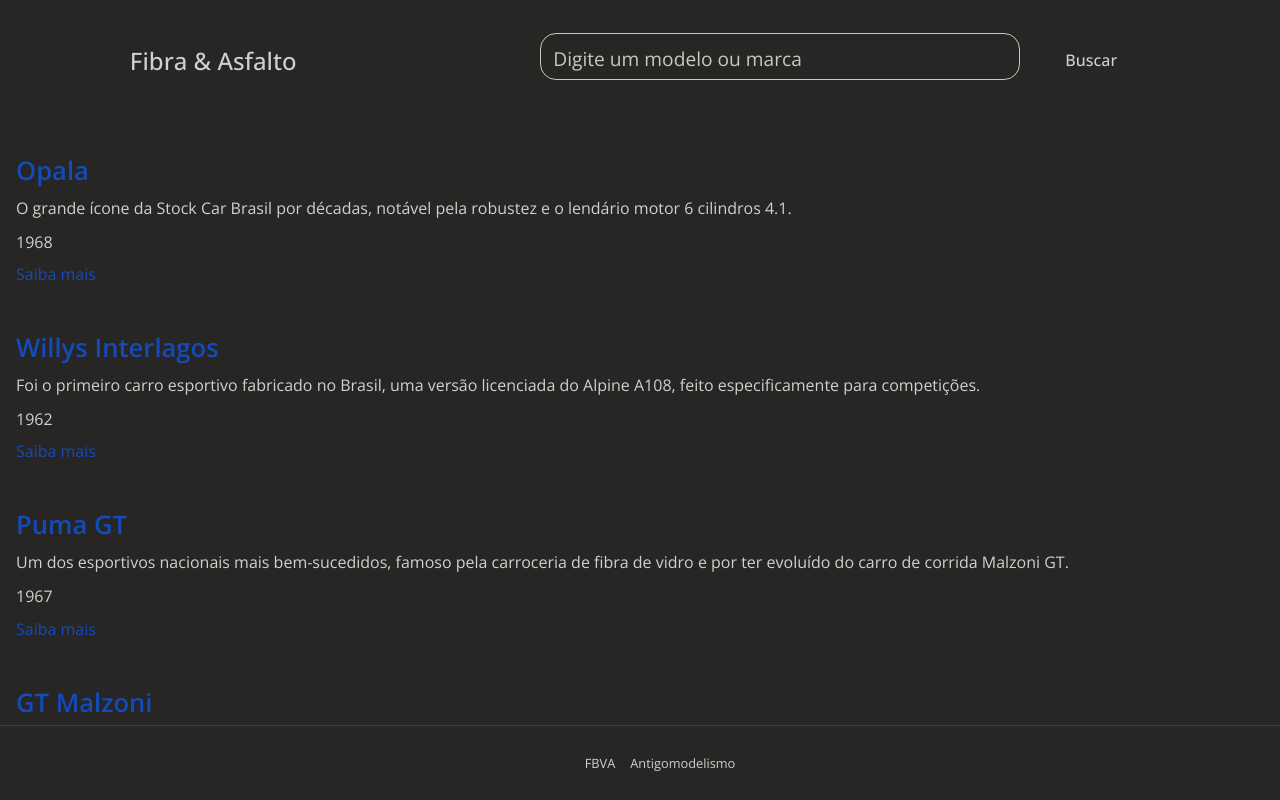
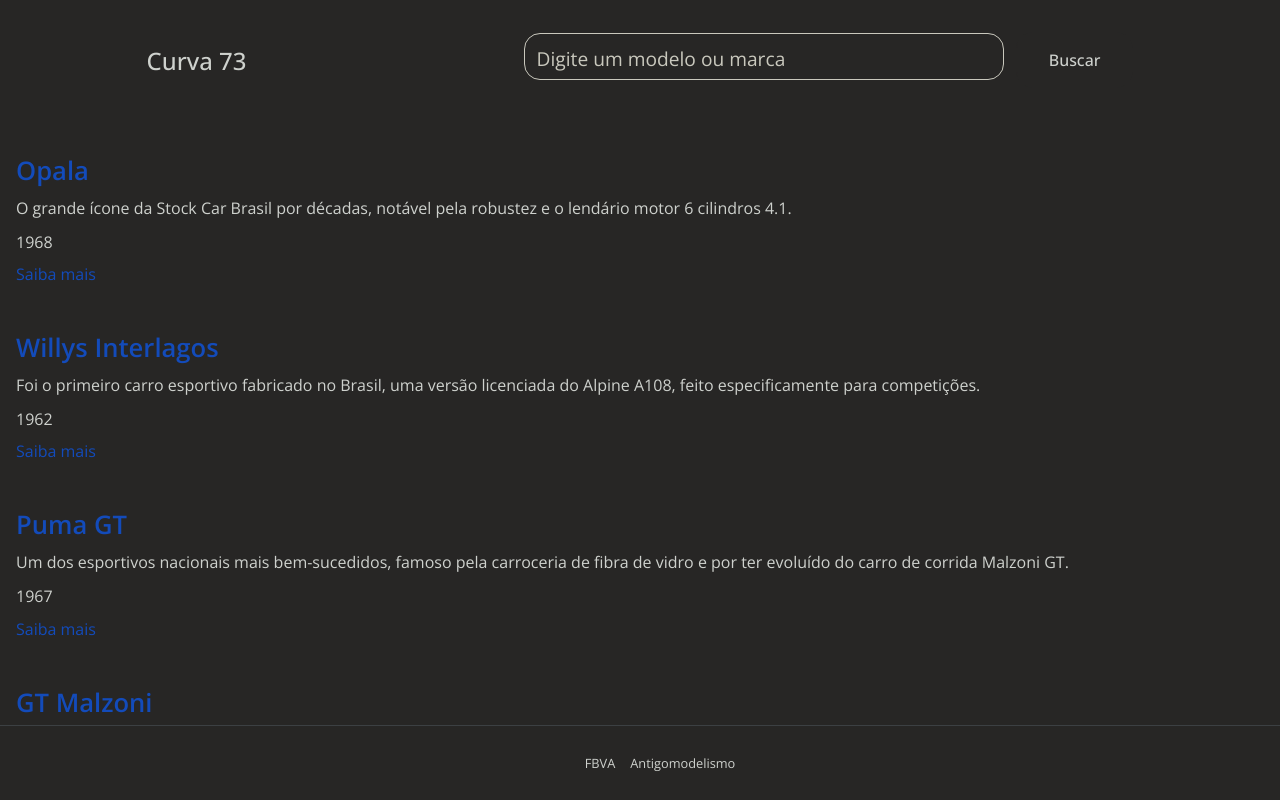
Before and after one commit to joceliomenezesf/curva-73, a plain HTML site: page index.html in a window 1280 px wide. Drawn offline with nearby package versions, Linux system fonts and the light colour scheme.

Commit message:
Update index.html

```diff
--- a/index.html
+++ b/index.html
@@ -4,11 +4,11 @@
     <meta charset="UTF-8">
     <meta name="viewport" content="width=device-width, initial-scale=1.0">
     <link rel="stylesheet" href="style.css">
-    <title>Fibra & Asfalto</title>
+    <title>Curva 73</title>
 </head>
 <body>
     <header>
-        <h1>Fibra & Asfalto</h1>
+        <h1>Curva 73</h1>
         <div>
             <input type="text" id="input-busca" placeholder="Digite um modelo ou marca">
             <button id="botao-busca" onclick="buscar()">Buscar</button>
@@ -45,4 +45,5 @@
     </footer>
     <script src="script.js"></script>
 </body>
+
 </html>
```
